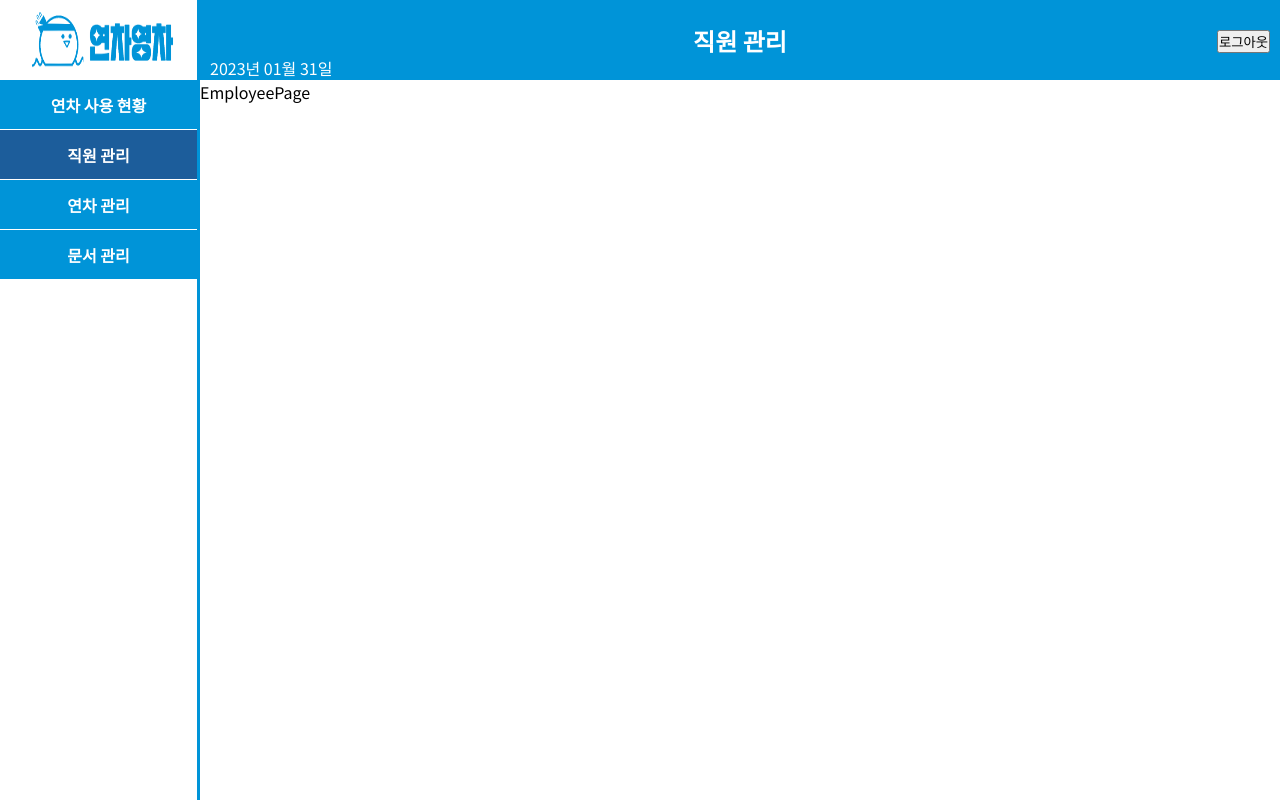
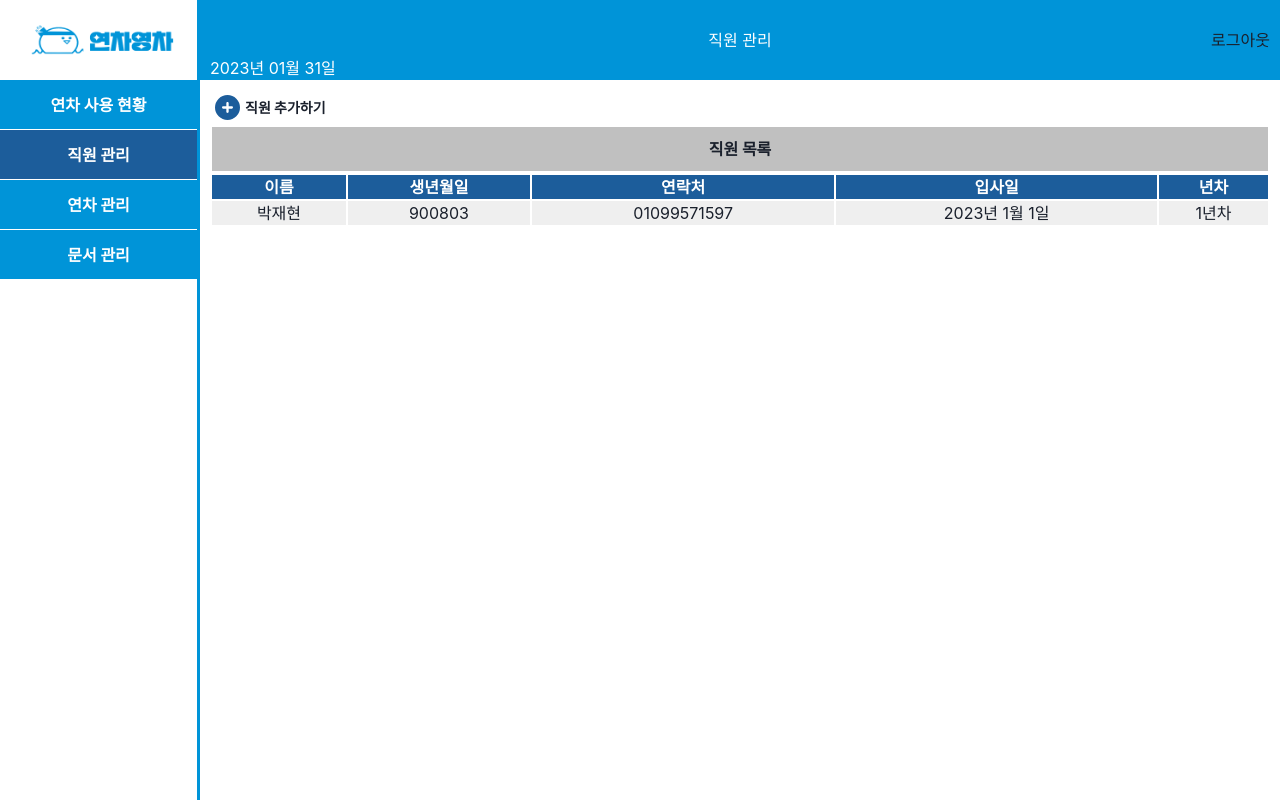
Before and after one commit to jaebong8/YEONCHA_YOUNGCHA, a Next.js app in the folder client/: page /management/employee in a window 1280 px wide. Built offline with nearby package versions, Linux system fonts and the light colour scheme.

Commit message:
직원등록 모달UI 적용

```diff
--- a/client/package.json
+++ b/client/package.json
@@ -9,6 +9,9 @@
     "lint": "next lint"
   },
   "dependencies": {
+    "@chakra-ui/react": "^2.4.9",
+    "@emotion/react": "^11.10.5",
+    "@emotion/styled": "^11.10.5",
     "@fortawesome/fontawesome-svg-core": "^6.2.1",
     "@fortawesome/free-regular-svg-icons": "^6.2.1",
     "@fortawesome/free-solid-svg-icons": "^6.2.1",
@@ -21,6 +24,7 @@
     "eslint": "8.32.0",
     "eslint-config-next": "13.1.5",
     "firebase": "^9.16.0",
+    "framer-motion": "^9.0.2",
     "next": "13.1.5",
     "react": "18.2.0",
     "react-dom": "18.2.0",
--- a/client/src/components/layout/Layout.module.scss
+++ b/client/src/components/layout/Layout.module.scss
@@ -3,11 +3,13 @@
     display: flex;
     width: 100%;
     height: 100%;
+    min-height: 100vh;
     > nav {
         flex-basis: 200px;
         border-right: 3px solid v.$subColor;
         height: auto;
         > div {
+            height: 80px;
             display: flex;
             align-items: center;
             justify-content: center;
--- a/client/src/components/layout/Layout.tsx
+++ b/client/src/components/layout/Layout.tsx
@@ -6,13 +6,13 @@ import { useRouter } from "next/router";
 import { useCallback, useMemo } from "react";
 import styles from "./Layout.module.scss";
 
-type ObjType = {
-    [key:string]: string[]
+interface ObjType {
+    [key: string]: string[];
 }
 
 const pathNames: ObjType = {
-  home: ["/home","연차 사용 현황"],
-  employee: ["/management/employee","직원 관리"],
+    home: ["/home", "연차 사용 현황"],
+    employee: ["/management/employee", "직원 관리"],
     annual: ["/management/annual", "연차 관리"],
     document: ["/management/document", "문서 관리"],
 };
@@ -25,36 +25,28 @@ const Layout = (props: { children: React.ReactNode }) => {
         sessionStorage.removeItem("signIn");
     }, []);
     const pathName = router.pathname;
-  const lastPath = pathName.split("/")[pathName.split("/").length-1]
+    const lastPath = pathName.split("/")[pathName.split("/").length - 1];
 
     return (
         <div className={styles.container}>
             <nav>
                 <div>
-          <Image
-            src={"/images/longIcon.png"}
-            width={150}
-            height={80}
-            alt="longIcon"
-            priority
-          />
+                    <Image src={"/images/longIcon.png"} width={150} height={80} alt="longIcon" priority />
                 </div>
                 <ul>
-            {Object.values(pathNames).map((list, i)=>{
-                return <li key={`list${i}`} className={pathName === list[0] ? styles.active: ""}>
-                    <Link href={list[0]}>
-                        {list[1]}
-                    </Link>
+                    {Object.values(pathNames).map((list, i) => {
+                        return (
+                            <li key={`list${i}`} className={pathName === list[0] ? styles.active : ""}>
+                                <Link href={list[0]}>{list[1]}</Link>
                             </li>
+                        );
                     })}
                 </ul>
             </nav>
             <main>
                 <div className={styles.topBar}>
                     <div className={styles.left}>
-            <div className={styles.fullyearTitle}>
-              {format(new Date(), "yyyy년 MM월 dd일")}
-            </div>
+                        <div className={styles.fullyearTitle}>{format(new Date(), "yyyy년 MM월 dd일")}</div>
                     </div>
                     <h2>{pathNames[lastPath][1]}</h2>
                     <div className={styles.avatar}>
--- a/client/src/pages/_app.tsx
+++ b/client/src/pages/_app.tsx
@@ -3,7 +3,7 @@ import type { AppProps } from "next/app";
 import { initializeApp } from "firebase/app";
 import { getFirestore } from "firebase/firestore";
 import { getAuth, onAuthStateChanged } from "firebase/auth";
-import Spinner from "@/components/spinner/Spinner";
+import { ChakraProvider } from "@chakra-ui/react";
 
 const firebaseConfig = {
     apiKey: "AIzaSyDoZkDQsu71m13V6OB9Yob9MADnW-E_5Q0",
@@ -19,5 +19,9 @@ const auth = getAuth(app);
 const db = getFirestore(app);
 
 export default function App({ Component, pageProps }: AppProps) {
-    return <Component {...pageProps} />;
+    return (
+        <ChakraProvider>
+            <Component {...pageProps} />
+        </ChakraProvider>
+    );
 }
--- /dev/null
+++ b/client/src/pages/management/employee/EmployeePage.module.scss
@@ -0,0 +1,51 @@
+@use "@/styles/variables.scss" as v;
+.container {
+    width: 100%;
+    height: auto;
+    padding: 10px;
+    > button {
+        all: unset;
+        display: flex;
+        align-items: center;
+        justify-content: center;
+        padding: 5px;
+        cursor: pointer;
+        > svg {
+            width: 25px;
+            height: 25px;
+            color: v.$subColor2;
+            margin-right: 5px;
+        }
+        span {
+            font-size: 14px;
+            font-weight: bold;
+        }
+    }
+    > table {
+        width: 100%;
+        text-align: center;
+        position: relative;
+        border-collapse: separate;
+        > caption {
+            padding: 10px;
+            background-color: v.$lightGray;
+            font-weight: bold;
+            border: 2px solid #fff;
+        }
+        > thead {
+            > tr {
+                > th {
+                    background-color: v.$subColor2;
+                    color: #fff;
+                }
+            }
+        }
+        > tbody {
+            > tr {
+                > td {
+                    background-color: #efefef;
+                }
+            }
+        }
+    }
+}
--- a/client/src/pages/management/employee/index.tsx
+++ b/client/src/pages/management/employee/index.tsx
@@ -1,9 +1,92 @@
 import Layout from "@/components/layout/Layout";
+import styles from "./EmployeePage.module.scss";
+import { FontAwesomeIcon } from "@fortawesome/react-fontawesome";
+import { faCirclePlus } from "@fortawesome/free-solid-svg-icons";
+import { useState, useRef } from "react";
+import { useDisclosure } from "@chakra-ui/react";
+import {
+    Modal,
+    ModalOverlay,
+    ModalContent,
+    ModalHeader,
+    ModalFooter,
+    ModalBody,
+    ModalCloseButton,
+    FormControl,
+    FormLabel,
+    Input,
+    Button,
+} from "@chakra-ui/react";
 
 const EmployeePage = () => {
+    const { isOpen, onOpen, onClose } = useDisclosure();
+    const initialRef = useRef(null);
+    const finalRef = useRef(null);
     return (
         <Layout>
-            <div>EmployeePage</div>
+            <section className={styles.container}>
+                <button onClick={onOpen}>
+                    <FontAwesomeIcon icon={faCirclePlus} /> <span>직원 추가하기</span>
+                </button>
+                <table>
+                    <caption>직원 목록</caption>
+                    <thead>
+                        <tr>
+                            <th>이름</th>
+                            <th>생년월일</th>
+                            <th>연락처</th>
+                            <th>입사일</th>
+                            <th>년차</th>
+                        </tr>
+                    </thead>
+                    <tbody>
+                        <tr>
+                            <td>박재현</td>
+                            <td>900803</td>
+                            <td>01099571597</td>
+                            <td>2023년 1월 1일</td>
+                            <td>1년차</td>
+                        </tr>
+                    </tbody>
+                </table>
+            </section>
+            <Modal initialFocusRef={initialRef} finalFocusRef={finalRef} isOpen={isOpen} onClose={onClose}>
+                <ModalOverlay />
+                <ModalContent>
+                    <ModalHeader>직원 추가하기</ModalHeader>
+                    <ModalCloseButton />
+                    <ModalBody pb={6}>
+                        <FormControl>
+                            <FormLabel>이름</FormLabel>
+                            <Input ref={initialRef} placeholder="이름" />
+                        </FormControl>
+
+                        <FormControl mt={4}>
+                            <FormLabel>생년월일</FormLabel>
+                            <Input placeholder="생년월일" />
+                        </FormControl>
+                        <FormControl mt={4}>
+                            <FormLabel>연락처</FormLabel>
+                            <Input placeholder="연락처" />
+                        </FormControl>
+                        <FormControl mt={4}>
+                            <FormLabel>입사일</FormLabel>
+                            <Input placeholder="입사일" />
+                        </FormControl>
+                        <FormControl mt={4}>
+                            <FormLabel>년차</FormLabel>
+                            <Input placeholder="년차" />
+                        </FormControl>
+                    </ModalBody>
+
+                    <ModalFooter>
+                        <Button colorScheme="blue" mr={3}>
+                            Save
+                        </Button>
+                        <Button onClick={onClose}>Cancel</Button>
+                    </ModalFooter>
+                </ModalContent>
+            </Modal>
         </Layout>
     );
 };
--- a/client/src/styles/globals.scss
+++ b/client/src/styles/globals.scss
@@ -5,7 +5,9 @@
 }
 html,
 body {
-    height: 100vh;
+    height: auth;
+    min-height: 100vh;
+
     font-family: "Noto Sans KR", "Noto Sans";
 }
 
@@ -15,5 +17,9 @@ a {
 }
 
 #__next {
-    height: 100%;
+    height: auto;
+    min-height: 100vh;
 }
+li {
+    list-style: none;
+}
--- a/client/src/styles/variables.scss
+++ b/client/src/styles/variables.scss
@@ -1,3 +1,10 @@
 $mainColor: #00b0ff;
 $subColor: #0094d8;
 $subColor2: #1c5d9b;
+$lightGray: #c0c0c0;
+$lightBlue: #87ceeb;
+$lightYellow: #ffffe0;
+$yellow: #ffff00;
+$red: #ff0000;
+$green: #00ff00;
+$purple: #800080;
```
Also changed, not shown: 1 other file (tests, documents, lock files or other folders). Lines whose indentation alone changed are shown as unchanged.
